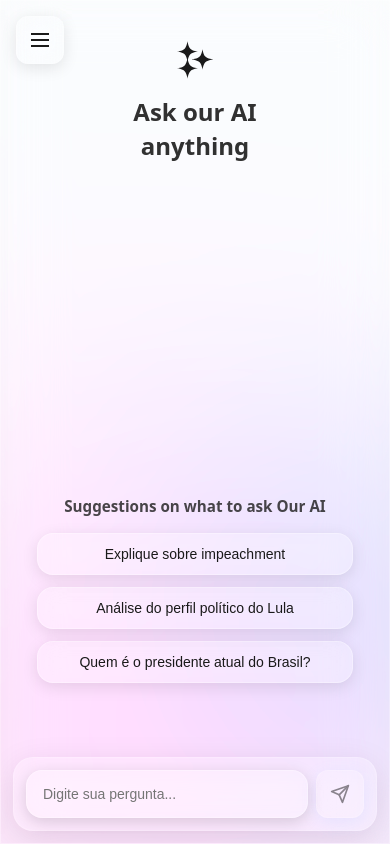
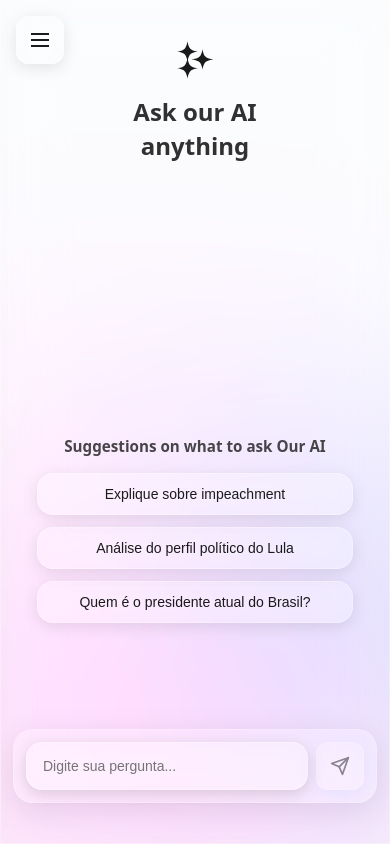
Before and after one commit to Oraamon/PoliticianInsight, a React (Vite) app in the folder frontend/: page / in a window 390 px wide. Built offline with nearby package versions, Linux system fonts and the light colour scheme.

Commit message:
Mobile safe area

```diff
--- a/frontend/src/components/Chat.css
+++ b/frontend/src/components/Chat.css
@@ -515,12 +515,13 @@
   }
 
   .chat-messages {
-    padding: 100px 16px 140px 16px;
+    padding: 100px 16px 200px 16px;
   }
 
   .chat-suggestions-container {
     left: 16px;
     right: 16px;
+    bottom: 200px;
   }
 
   .chat-input-container {
@@ -530,7 +531,8 @@
     margin-right: 0;
     padding: 12px;
     gap: 8px;
-    bottom: 12px;
+    bottom: calc(40px + env(safe-area-inset-bottom, 0px));
+    position: fixed;
   }
 
   .chat-input {
--- a/frontend/src/components/Sidebar.css
+++ b/frontend/src/components/Sidebar.css
@@ -648,5 +648,11 @@
 
   .sidebar-content {
     padding-top: 60px;
+    padding-bottom: calc(80px + env(safe-area-inset-bottom, 0px));
+  }
+
+  .sidebar-settings-section {
+    margin-top: auto;
+    padding-bottom: 20px;
   }
 }
```
